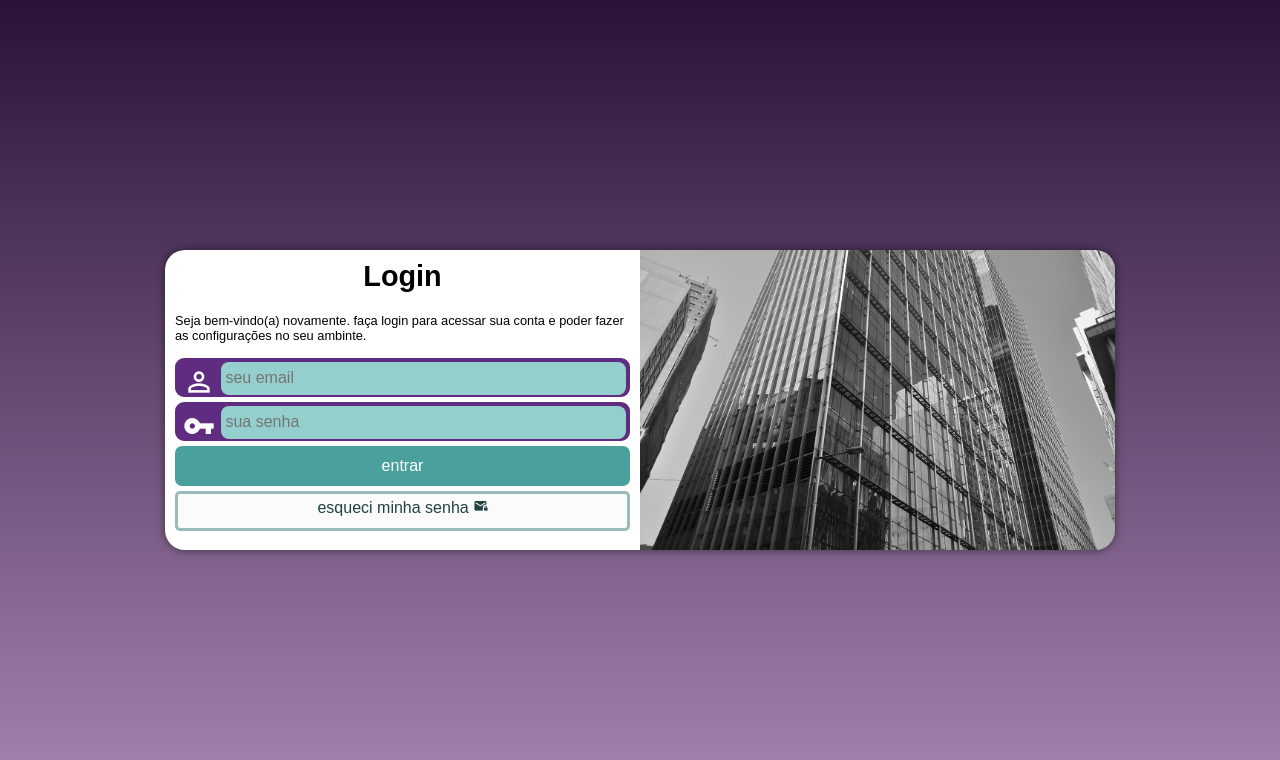
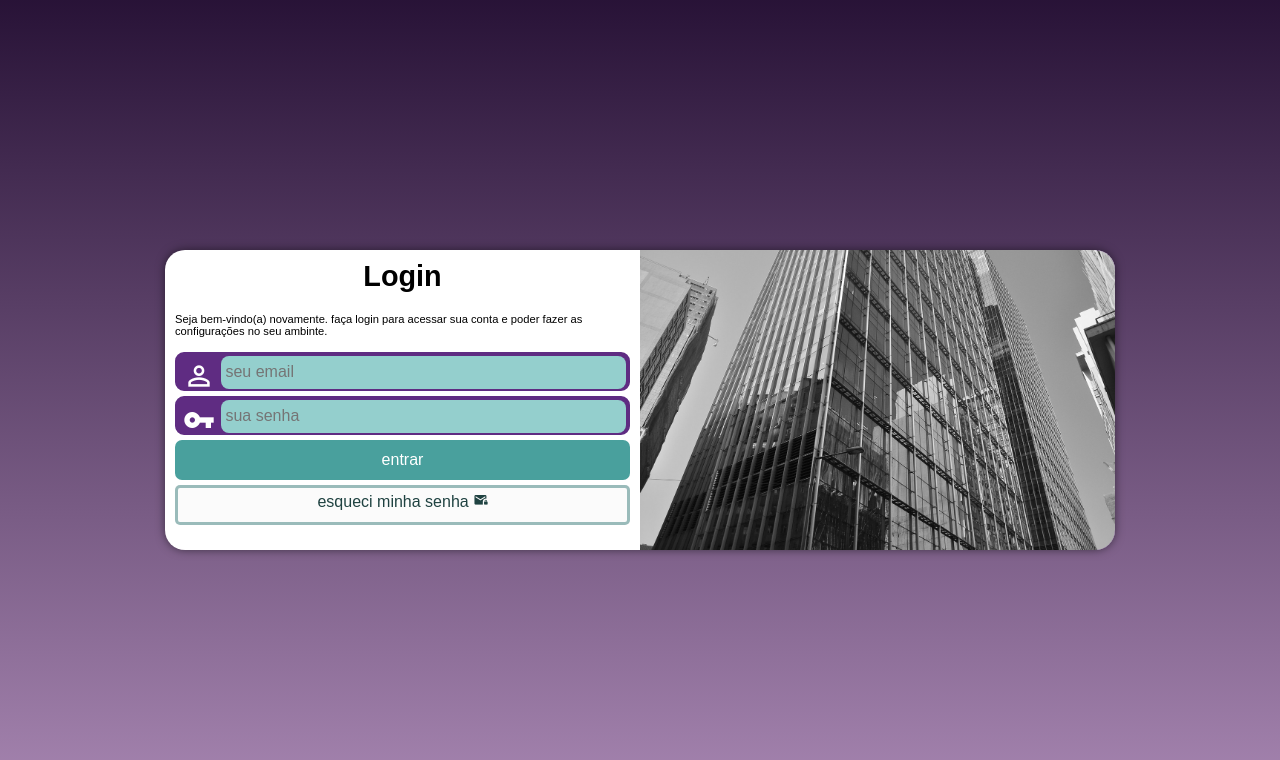
Before and after one commit to diegofragadejesus/Projeto-Login, a plain HTML site: page index.html in a window 1280 px wide. Drawn offline with Linux system fonts and the light colour scheme.

Commit message:
Update style.css

```diff
--- a/estilos/style.css
+++ b/estilos/style.css
@@ -48,7 +48,7 @@ div#formulario > h1 {
     margin-bottom: 10px;
 }
 div#formulario > p {
-    font-size: 0.8em;
+    font-size: 0.7em;
 }
 form > div.campo{
     background-color: #5f2c82;
```
